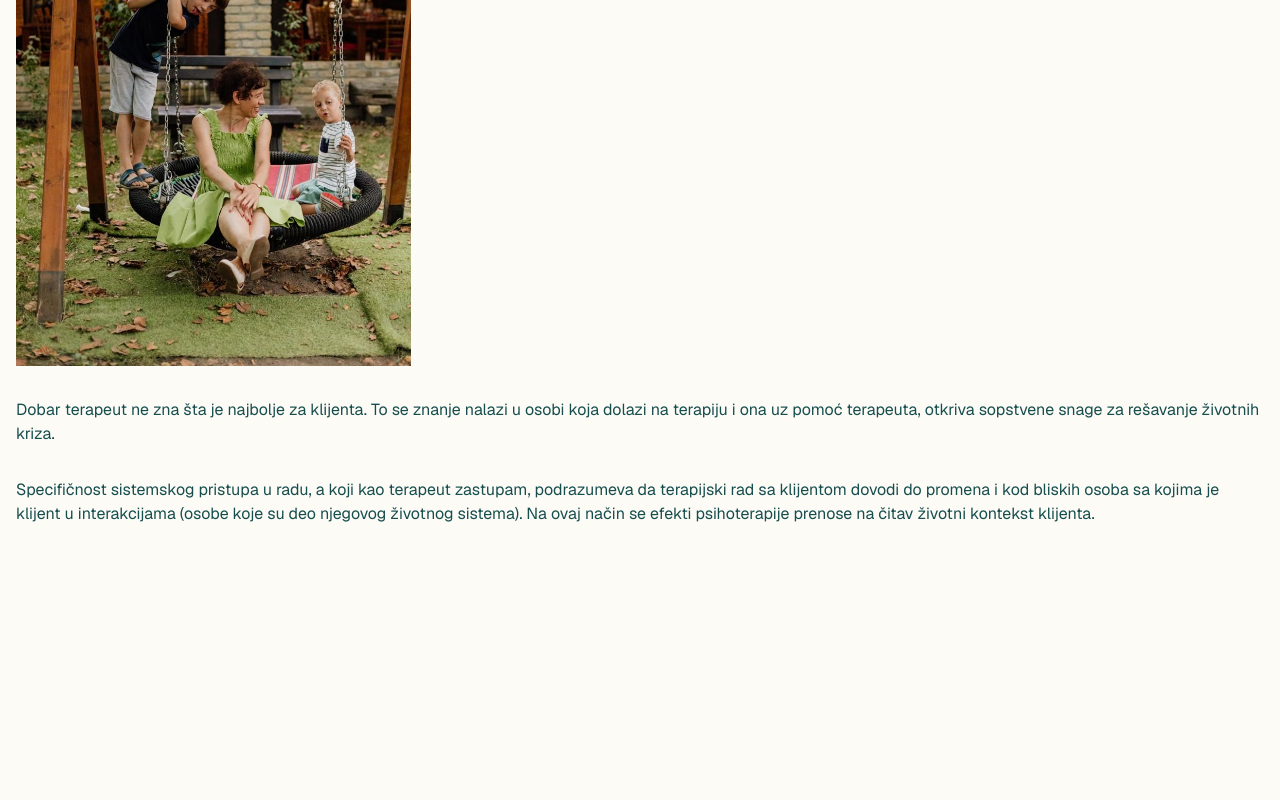
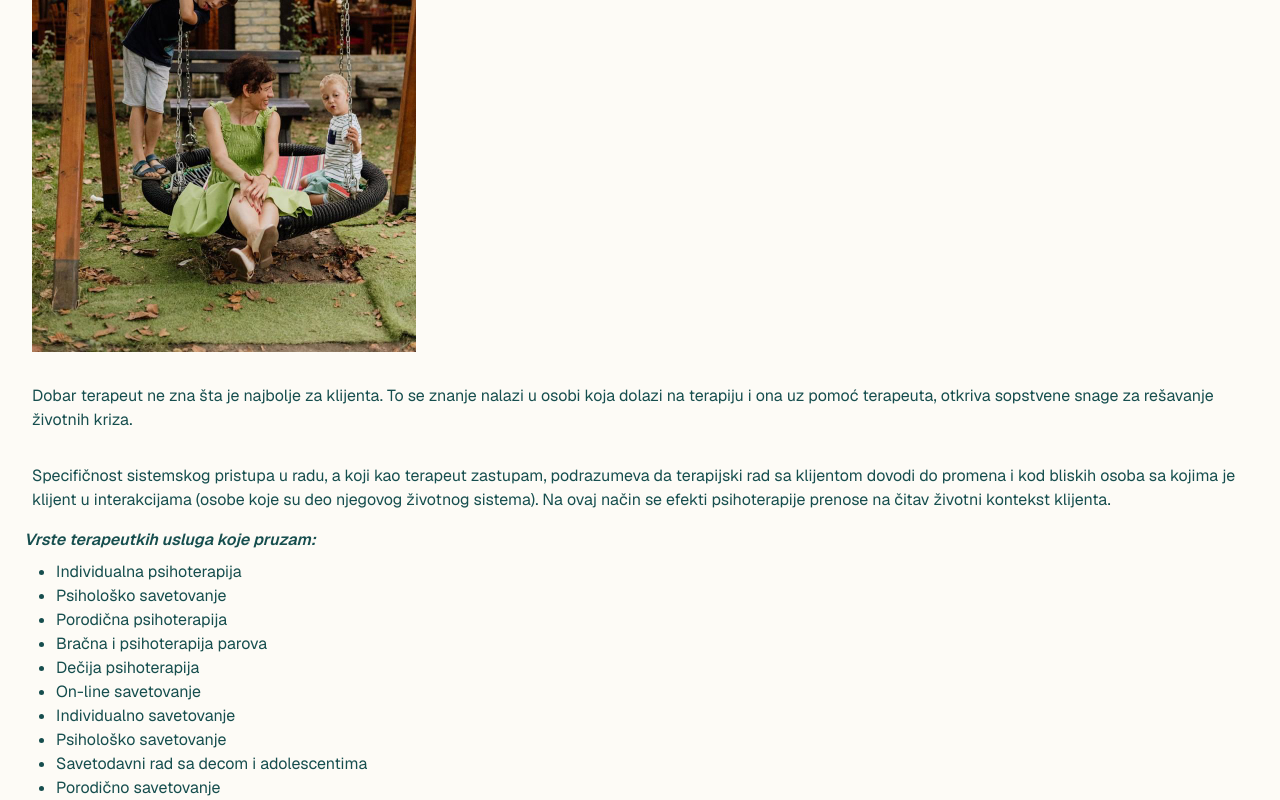
Before and after one commit to Milos191405/smiljaigicpsiholog, a Next.js app: page /Psihoterapija in a window 1280 px wide. Shown: the part 256-1056 px from the top of the page. Before the commit the page ends 800 px from the top, so only its background shows below. Built offline with nearby package versions, Linux system fonts and the light colour scheme.

Commit message:
adding some text to psihoterapija

```diff
--- a/src/app/Blog/page.js
+++ b/src/app/Blog/page.js
@@ -26,7 +26,7 @@ export default async function Blog() {
   return (
     <>
       <Navbar />
-      <article className="pt-30">
+      <article className="pt-20">
         <p className="text-center text-lg  font-bold">Blog</p>
         <ul className="mt-8 space-y-4">
           {posts.map((post) => (
--- a/src/app/Kontakt/page.js
+++ b/src/app/Kontakt/page.js
@@ -3,14 +3,15 @@ function Kontakt() {
   return (
     <>
         <Navbar />
-        <article className="flex justify-center items-center h-96 text-2xl pt-20">
-          <form className="flex flex-col text-lg ">
-            <label for="first name" className="border border-gray-300">First Name</label>
-            <input type="text" id="fname" name="firstname" placeholder="Your name.."></input>
-            <label for="lname">Last Name</label>
-            <input type="text" id="lname" name="lastname" placeholder="Your last name.."></input>
-            <label for="subject">Subject</label>
-            <textarea id="subject" name="subject" placeholder="Write something.."></textarea>
+        <h1 className="pt-20 text-center">Kontakt</h1>
+        <article className="flex justify-center items-center pt-10">
+          <form className="flex flex-col  ">
+            <label for="first name" className="">Ime</label>
+            <input type="text" id="fname" name="firstname" placeholder="Ime..." className="border border-foreground"></input>
+            <label for="lname">Prezime</label>
+            <input type="text" id="lname" name="lastname" placeholder="Prezime.."></input>
+            <label for="subject">Tema</label>
+            <textarea id="subject" name="subject" placeholder="Reci mi sta te muci.."></textarea>
             <input type="submit" value="Submit"></input>
           </form>
    </article>
--- a/src/app/Psihoterapija/page.js
+++ b/src/app/Psihoterapija/page.js
@@ -1,12 +1,11 @@
-import Navbar from "@/components/Navbar"
-import ImageComponent from "@/components/ImageComponent"
+import Navbar from "@/components/Navbar";
+import ImageComponent from "@/components/ImageComponent";
 
 function Psihoterapija() {
   return (
     <>
       <Navbar />
-   <article className="pt-20">
-
+      <article className="pt-20 px-4">
         <ImageComponent
           src="/Smiljka1.jpg"
           alt="Smilja Igic vas psiholog"
@@ -20,18 +19,30 @@ function Psihoterapija() {
         </p>
 
         <p className="p-4">
-        Specifičnost sistemskog
-          pristupa u radu, a koji kao terapeut zastupam, podrazumeva da
-          terapijski rad sa klijentom dovodi do promena i kod bliskih osoba sa
-          kojima je klijent u interakcijama (osobe koje su deo njegovog životnog
-          sistema). Na ovaj način se efekti psihoterapije prenose na čitav
-          životni kontekst klijenta.
+          Specifičnost sistemskog pristupa u radu, a koji kao terapeut zastupam,
+          podrazumeva da terapijski rad sa klijentom dovodi do promena i kod
+          bliskih osoba sa kojima je klijent u interakcijama (osobe koje su deo
+          njegovog životnog sistema). Na ovaj način se efekti psihoterapije
+          prenose na čitav životni kontekst klijenta.
         </p>
-
+        <div className=" px-2 ">
+          <p className="pb-2 italic font-semibold">Vrste terapeutkih usluga koje pruzam:</p>
+          <ul className="px-8 list-disc ">
+            <li>Individualna psihoterapija</li>
+            <li>Psihološko savetovanje</li>
+            <li>Porodična psihoterapija</li>
+            <li>Bračna i psihoterapija parova</li>
+            <li>Dečija psihoterapija</li>
+            <li>On-line savetovanje</li>
+            <li>Individualno savetovanje</li>
+            <li>Psihološko savetovanje</li>
+            <li>Savetodavni rad sa decom i adolescentima</li>
+            <li>Porodično savetovanje</li>
+          </ul>
+        </div>
       </article>
-
     </>
-  )
+  );
 }
 
-export default Psihoterapija
+export default Psihoterapija;
```
Lines whose indentation alone changed are shown as unchanged.
